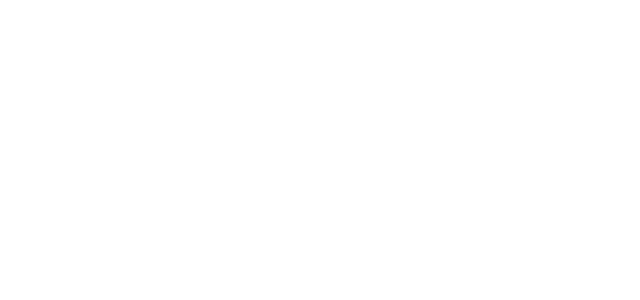
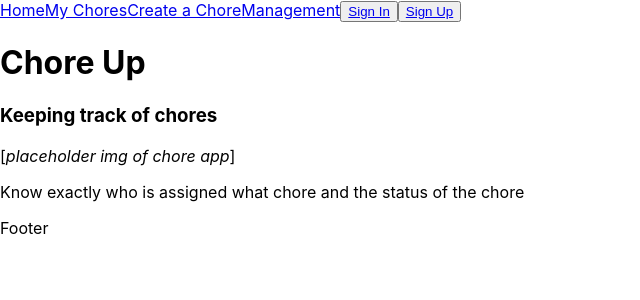
Before and after one commit to Human437/chore-up-client, a React (Create React App) app: page / in a window 1280 px wide. Shown: the top 300 px of the page, without its empty margins (0-640 px from the left). Built offline with nearby package versions, Linux system fonts and the light colour scheme.

Commit message:
Added routes for likely paths

```diff
--- a/src/App.js
+++ b/src/App.js
@@ -1,11 +1,34 @@
-import React from 'react';
+import React from "react";
+import "./App.css";
+import { Route } from "react-router-dom";
+import ChoreUpContext from "./choreUpContext";
+import CreateAChore from "./create-a-chore/create-a-chore";
+import Management from "./management/management";
+import MyChores from "./my-chores/my-chores";
+import SignIn from "./sign-in/sign-in";
+import SignUp from "./sign-up/sign-up";
+import NavBar from './navbar/navbar';
+import HomePage from './home-page/home-page'
 
-function App() {
-  return (
-    <main className='App'>
-      {/* content goes here */}
-    </main>
-  );
+export default class App extends React.Component {
+  constructor(props) {
+    super(props);
+    this.state = {};
+  }
+
+  render() {
+    return (
+      <ChoreUpContext.Provider value={{}}>
+        <main>
+          <Route path="/" component={NavBar} />
+          <Route exact path="/" component={HomePage} />
+          <Route path="/my-chores" component={MyChores} />
+          <Route path="/management" component={Management} />
+          <Route path="/create-a-chore" component={CreateAChore} />
+          <Route path="/sign-in" component={SignIn} />
+          <Route path="/sign-up" component={SignUp} />
+        </main>
+      </ChoreUpContext.Provider>
+    );
+  }
 }
-
-export default App;
```
